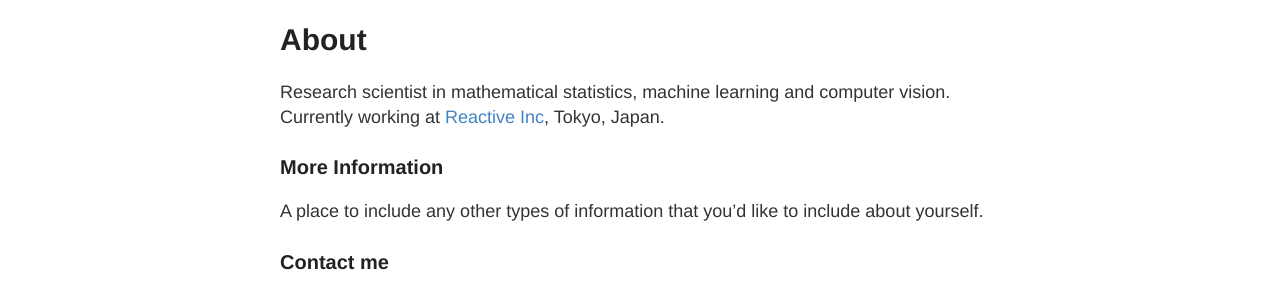
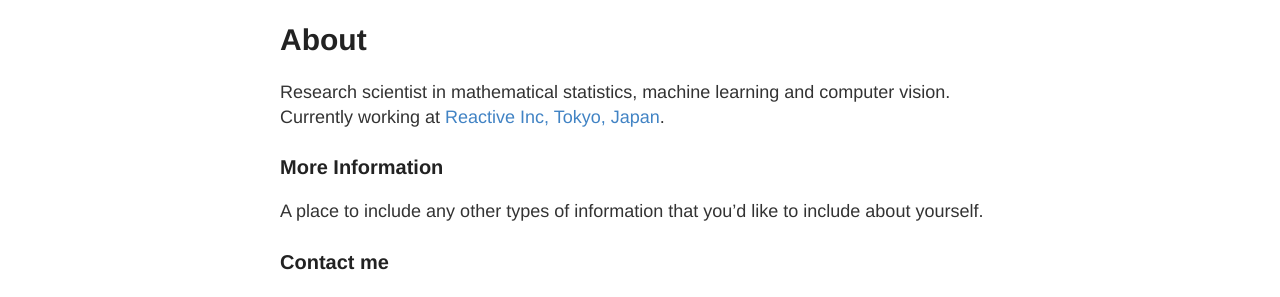
Before and after one commit to philipperemy/philipperemy.github.io, a Jekyll site: the page built from about.md, in a window 1280 px wide. Shown: the part 147-444 px from the top of the page. Built offline with Jekyll 4.4.1, drawn with Linux system fonts in a browser that asks for light colours.

```diff
--- a/about.md
+++ b/about.md
@@ -4,7 +4,7 @@ title: About
 permalink: /about/
 ---
 
-Research scientist in mathematical statistics, machine learning and computer vision. Currently working at [Reactive Inc](http://reactive.co.jp), Tokyo, Japan.
+Research scientist in mathematical statistics, machine learning and computer vision. Currently working at [Reactive Inc, Tokyo, Japan](http://reactive.co.jp).
 
 ### More Information
 
```
